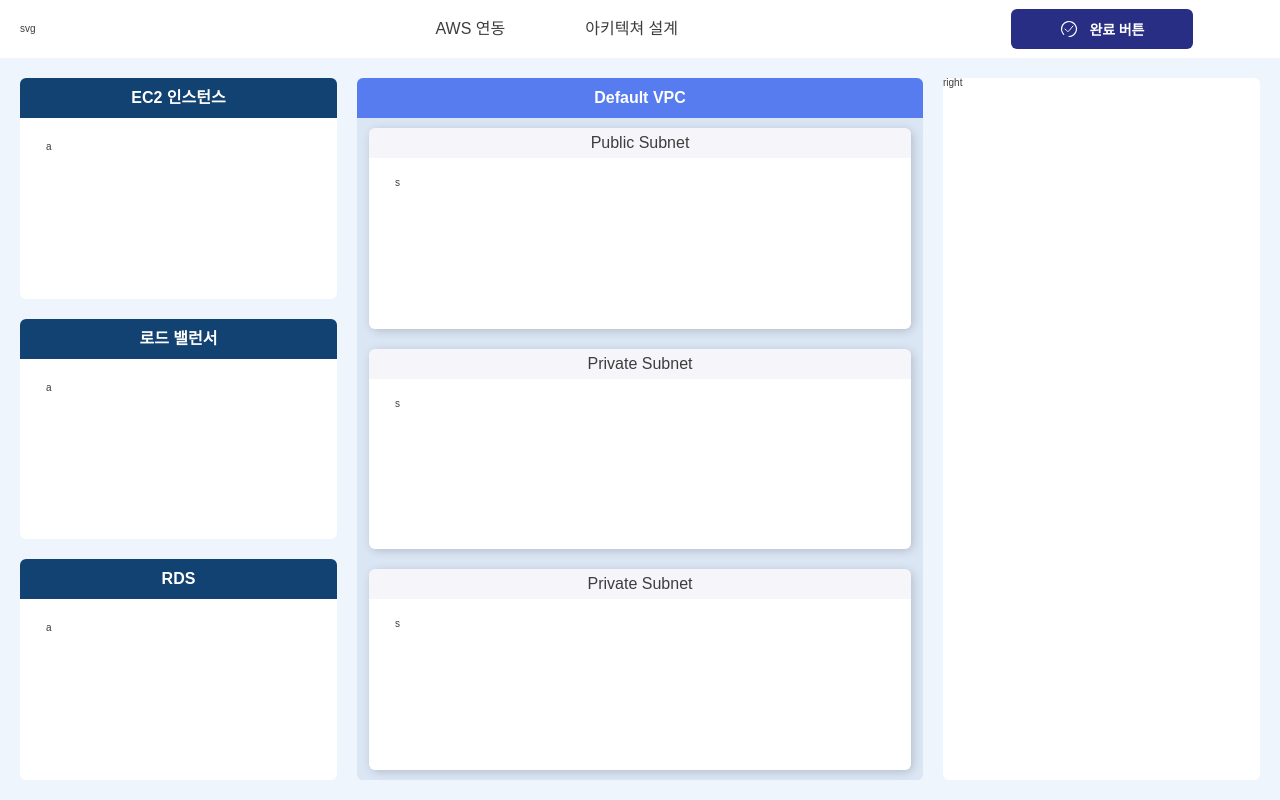
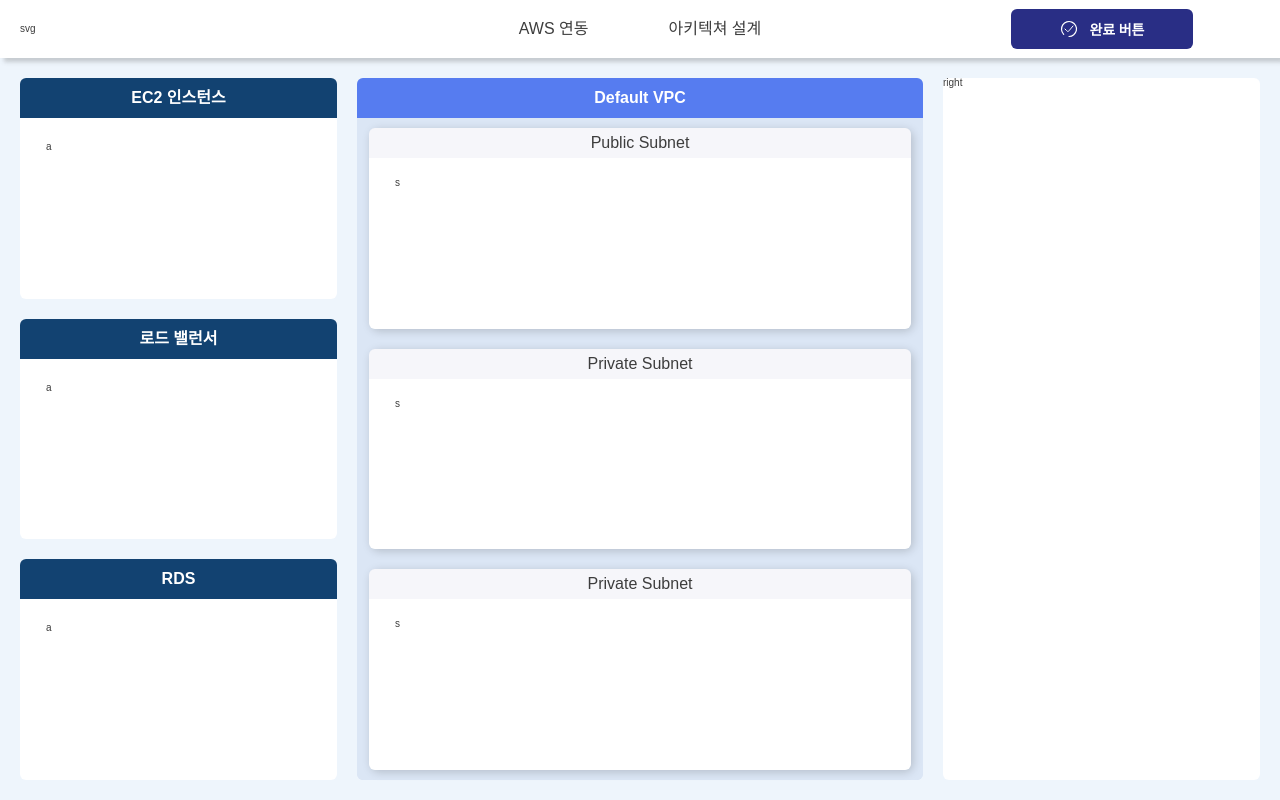
Before and after one commit to Fightim/client-gui, a React (Vite) app: page /cause in a window 1280 px wide. Built offline with nearby package versions, Linux system fonts and the light colour scheme; a web font is replaced by a local one.

Commit message:
[ style ] fix header css

```diff
--- a/src/screen/common/Header.tsx
+++ b/src/screen/common/Header.tsx
@@ -22,15 +22,18 @@
 const StHeaderContainer = styled.header`
   height: 5.8rem;
 
+  position: relative;
+
   display: flex;
-  justify-content: space-between;
+  justify-content: center;
   align-items: center;
 
   box-shadow: 4px 4px 4px rgba(78, 78, 78, 0.25);
 `;
 
 const StLogo = styled.div`
-  margin: 0 -2rem 0 2rem;
+  position: absolute;
+  left: 2rem;
 `;
 
 const StLinksContainer = styled.div`
@@ -46,11 +49,12 @@
   width: 182px;
   height: 40px;
 
+  position: absolute;
+  right: 8.7rem;
+
   display: flex;
   justify-content: center;
   align-items: center;
-
-  margin: 0 8.7rem 0 -8.7rem;
 
   background: ${({ theme }) => theme.colors.blue200};
   border-radius: 6px;
```
